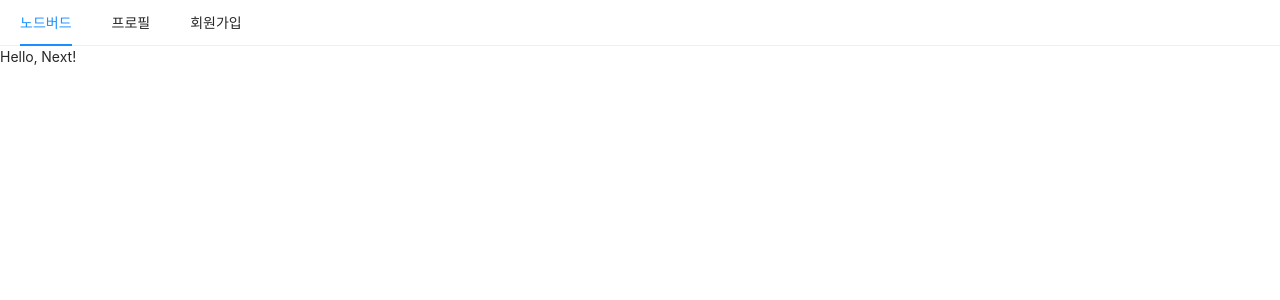
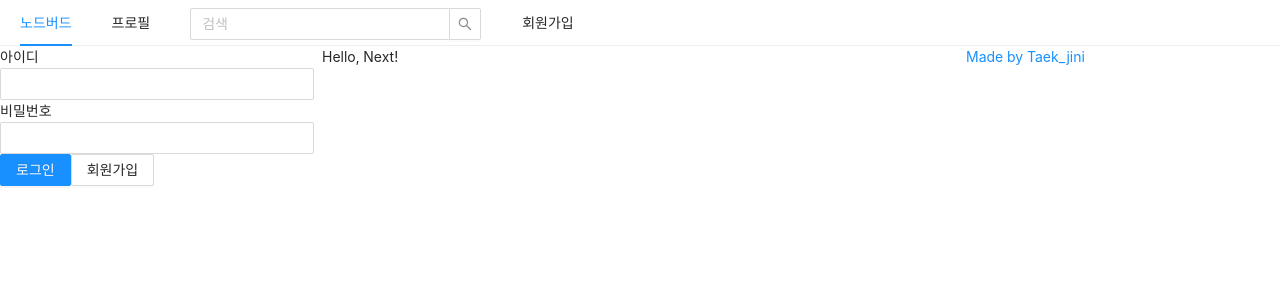
Before and after one commit to TaekJinJang/React-SNS, a Next.js app in the folder front/: page / in a window 1280 px wide. Shown: the top 300 px of the page. Built offline with nearby package versions, Linux system fonts and the light colour scheme.

Commit message:
로그인 폼 제작

```diff
--- a/front/components/AppLayout.js
+++ b/front/components/AppLayout.js
@@ -1,8 +1,13 @@
 import PropTypes from "prop-types";
 import Link from "next/link";
-import { Menu, Button } from "antd";
+import { Menu, Button, Input, Row, Col } from "antd";
+import { useState } from "react";
+
+import UserProfile from "../components/UserProfile";
+import LoginForm from "../components/LoginForm";
 
 const AppLayout = ({ children }) => {
+  const [isLoggedIn, setIsLoggedIn] = useState(false);
   return (
     <div>
       <Menu mode="horizontal">
@@ -17,12 +22,38 @@
           </Link>
         </Menu.Item>
         <Menu.Item>
+          <Input.Search
+            placeholder="검색"
+            allowClear
+            style={{ verticalAlign: "middle" }}
+          />
+        </Menu.Item>
+        <Menu.Item>
           <Link href="/signup">
             <a>회원가입</a>
           </Link>
         </Menu.Item>
       </Menu>
-      {children}
+
+      {/* gutter 는 Col 사이의 간격 */}
+      <Row gutter={8}>
+        <Col xs={24} md={6}>
+          {isLoggedIn ? <UserProfile /> : <LoginForm />}
+        </Col>
+        <Col xs={24} md={12}>
+          {children}
+        </Col>
+        <Col xs={24} md={6}>
+          {/* target="_black" 를 쓸 때는 보안에 위협이 있기 때문에 항상 rel='norefe~ 을 꼭 써줘야함*/}
+          <a
+            href="https://velog.io/@taek_jini"
+            target="_blank"
+            rel="noreferrer nopener"
+          >
+            Made by Taek_jini
+          </a>
+        </Col>
+      </Row>
     </div>
   );
 };
--- /dev/null
+++ b/front/components/LoginForm.js
@@ -0,0 +1,48 @@
+import { Button, Form, Input } from "antd";
+import { useCallback, useState } from "react";
+import Link from "next/dist/client/link";
+
+const LoginForm = () => {
+  const [id, setId] = useState("");
+  const [password, setPassword] = useState("");
+
+  // props로 받아오는 state들은 다 콜백함수를 써주는게 최적화에 좋다
+  const onChangeId = useCallback((e) => {
+    setId(e.target.value);
+  }, []);
+  const onChangePassword = useCallback((e) => {
+    setPassword(e.target.value);
+  }, []);
+
+  return (
+    <Form>
+      <div>
+        <label htmlFor="user-id">아이디</label>
+        <br />
+        <Input name="user-id" value={id} onChange={onChangeId} required />
+      </div>
+      <div>
+        <label htmlFor="user-password">비밀번호</label>
+        <br />
+        <Input
+          name="user-password"
+          value={password}
+          onChange={onChangePassword}
+          required
+        />
+      </div>
+      <div>
+        <Button type="primary" htmlFor="submit" loading={false}>
+          로그인
+        </Button>
+        <Link href={"/signup"}>
+          <a>
+            <Button>회원가입</Button>
+          </a>
+        </Link>
+      </div>
+    </Form>
+  );
+};
+
+export default LoginForm;
--- /dev/null
+++ b/front/components/UserProfile.js
@@ -0,0 +1,3 @@
+const UserProfile = () => {};
+
+export default UserProfile;
--- a/front/pages/_app.js
+++ b/front/pages/_app.js
@@ -18,7 +18,7 @@
 };
 
 App.prototype = {
-  // 프로토타입은 귀찮긴하지만 안정화를 위해  하는게 좋음
+  // 프로토타입은 귀찮긴하지만 안정화를 위해 하는게 좋음
   Component: PropTypes.elementType.isRequired,
 };
 
```
